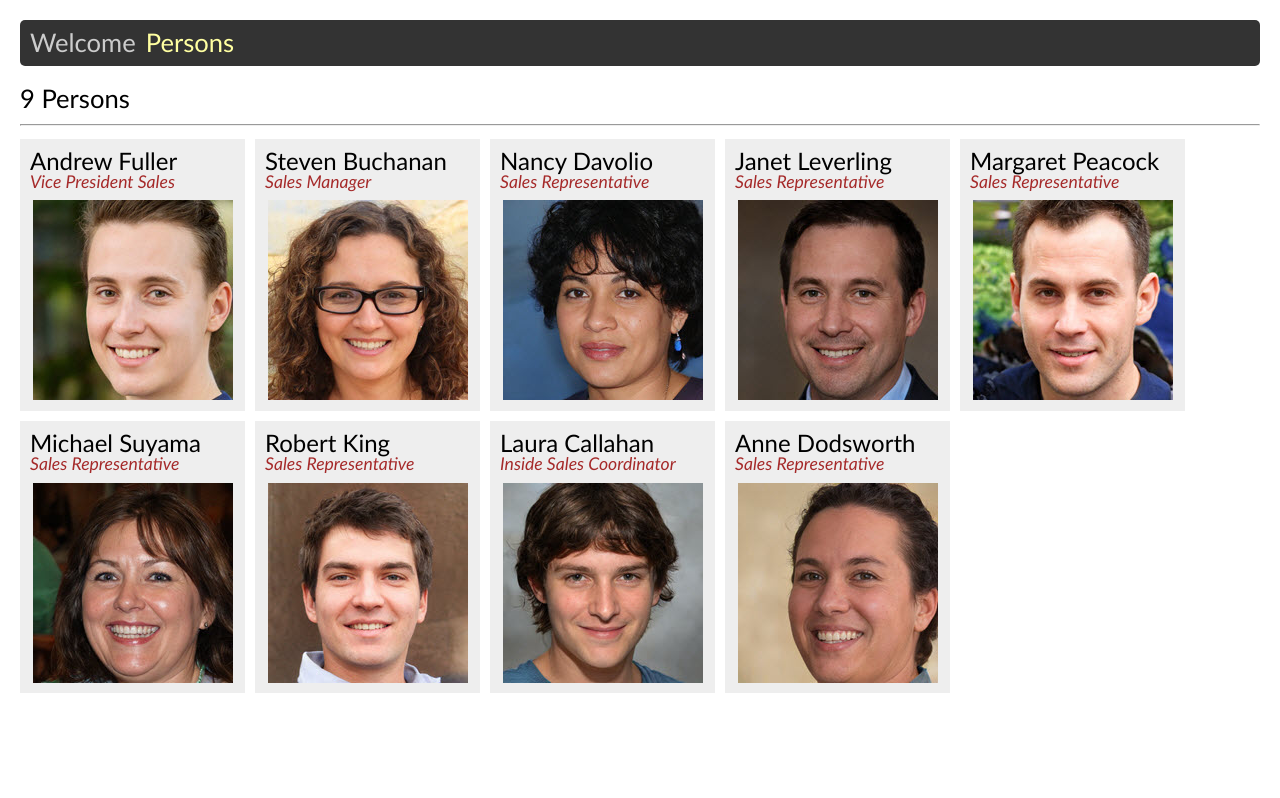
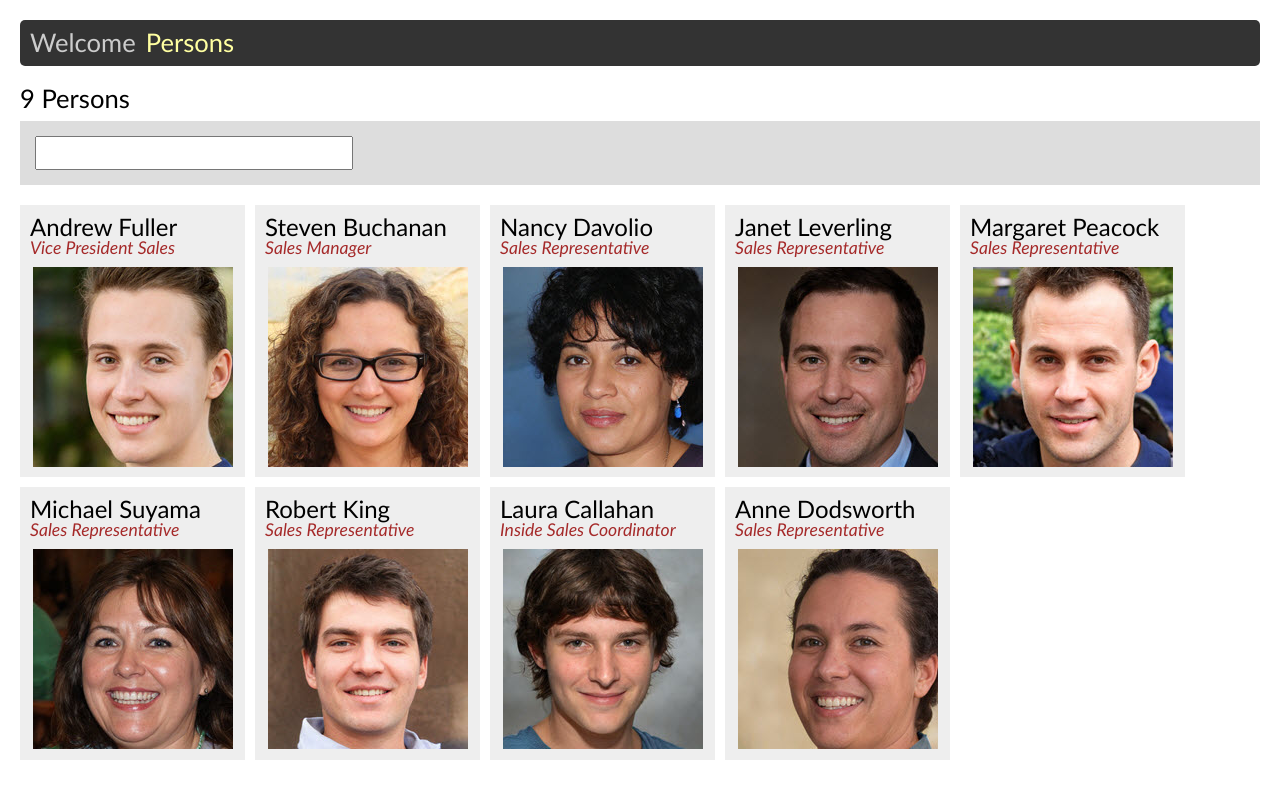
Before and after one commit to edwardtanguay/react-items-page-search-and-display, a React (Create React App) app: page /persons in a window 1280 px wide. Built offline with nearby package versions, Linux system fonts and the light colour scheme.

Commit message:
searchbox in

```diff
--- a/src/App.scss
+++ b/src/App.scss
@@ -68,5 +68,13 @@ body {
 				margin: 10px 5px 2px 3px;
 			}
 		}
+		div.searchArea {
+			background: #ddd;
+			padding: 15px;
+			margin: 10px 0 20px 0;
+			input {
+				font-size: 1.5rem;
+			}
+		}
 	}
 }
--- a/src/pages/PagePersons.js
+++ b/src/pages/PagePersons.js
@@ -4,7 +4,9 @@ const PagePersons = () => {
 	return (
 		<div className="pagePersons">
 			{persons.length} Persons
-			<hr />
+			<div className="searchArea">
+				<input type="text" />
+			</div>
 			<div className="personsArea">
 				{persons.map((p, i) => {
 					return (
```
